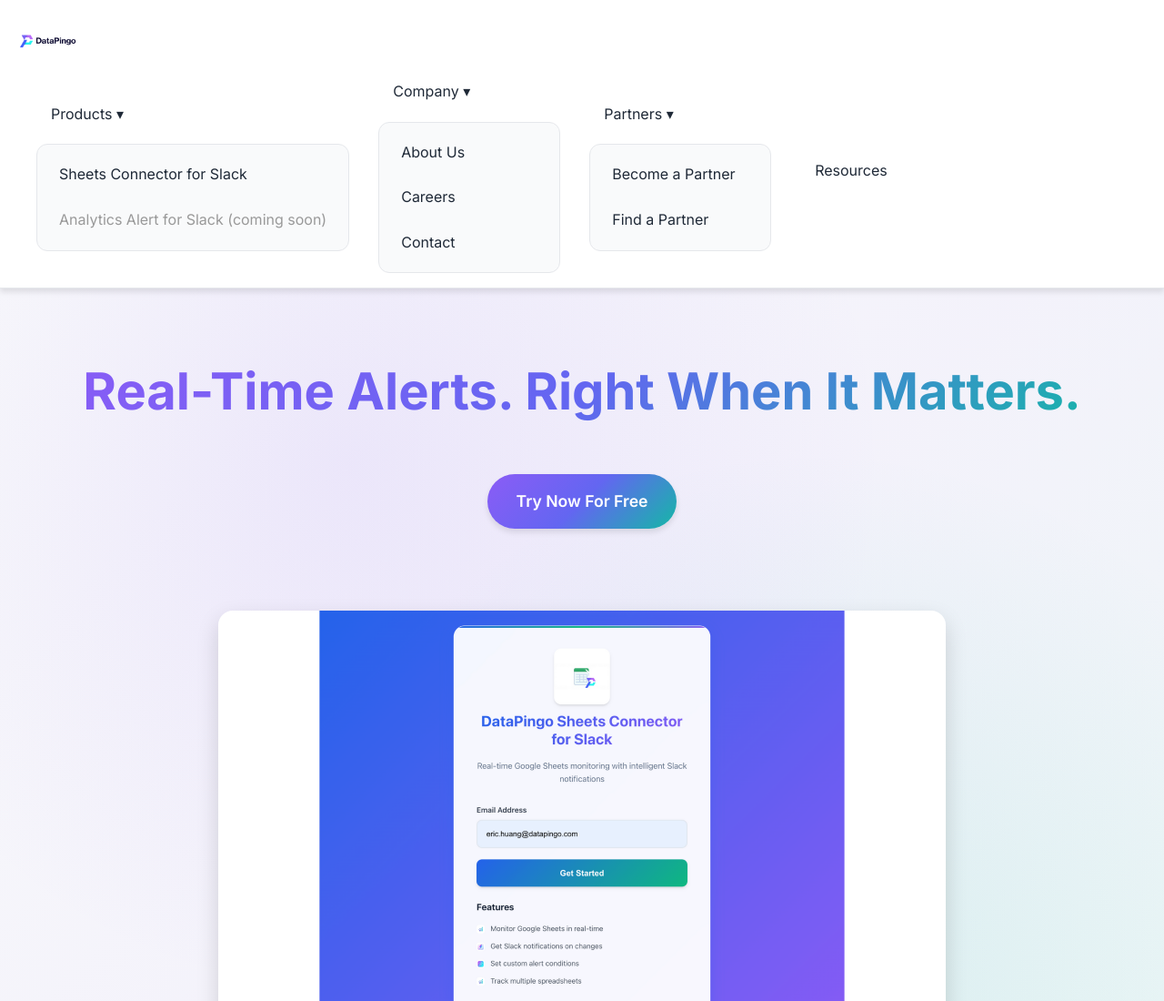
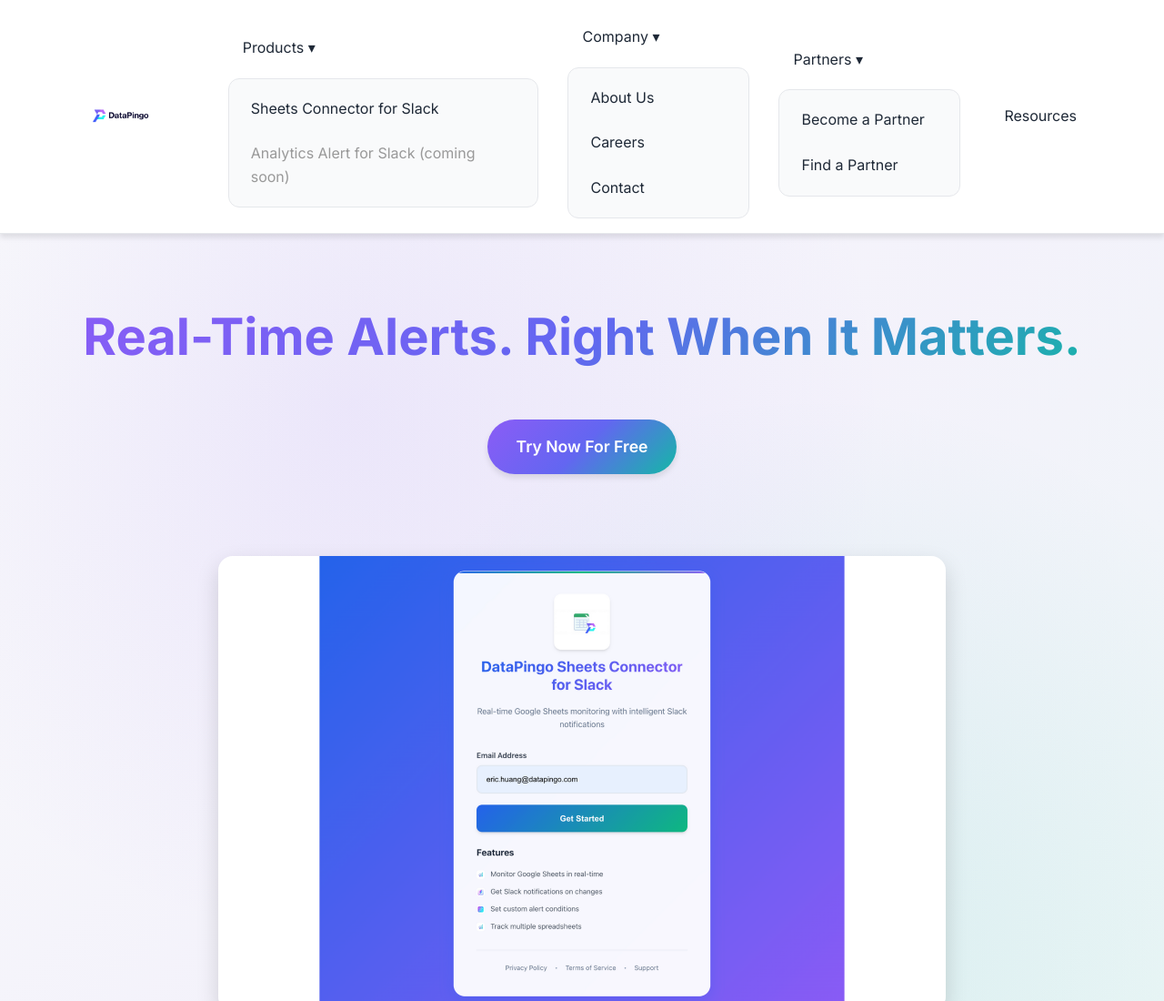
Before and after one commit to erich9673/DataPingo, a website: page index.html in a window 1280 px wide. Shown: the top 1100 px of the page at 91% size. Drawn offline with Linux system fonts and the light colour scheme.

Commit message:
Fix homepage navbar to match other pages

```diff
--- a/index.html
+++ b/index.html
@@ -15,12 +15,8 @@
 <body>
   <!-- NAVIGATION -->
   <nav class="navbar">
-    <div class="navbar-inner">
-      <a href="/" class="logo-link">
-        <img src="assets/img/DataPingo.png" alt="DataPingo Logo" class="logo" loading="eager" decoding="async" />
-      </a>
-
     <div class="nav-menu">
+      <a href="/" class="logo-link"><img src="assets/img/DataPingo.png" alt="DataPingo Logo" class="logo" loading="eager" decoding="async" /></a>
       <div class="dropdown">
         <a href="#" class="nav-link" tabindex="0">Products &#x25BE;</a>
         <div class="dropdown-content">
@@ -28,7 +24,6 @@
           <a href="#" style="color: #999; cursor: not-allowed;">Analytics Alert for Slack (coming soon)</a>
         </div>
       </div>
-
       <div class="dropdown">
         <a href="#" class="nav-link" tabindex="0">Company &#x25BE;</a>
         <div class="dropdown-content">
@@ -37,7 +32,6 @@
           <a href="/company/contact.html">Contact</a>
         </div>
       </div>
-
       <div class="dropdown">
         <a href="#" class="nav-link" tabindex="0">Partners &#x25BE;</a>
         <div class="dropdown-content">
@@ -45,10 +39,7 @@
           <a href="/partners/find-a-partner.html">Find a Partner</a>
         </div>
       </div>
-
       <a href="/resources/resources.html" class="nav-link">Resources</a>
-      </div>
-
     </div>
   </nav>
 
```
Lines whose indentation alone changed are shown as unchanged.
